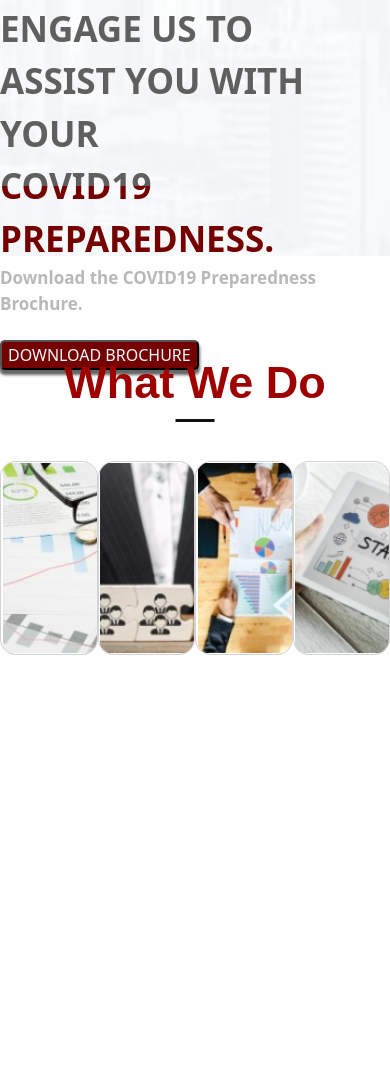
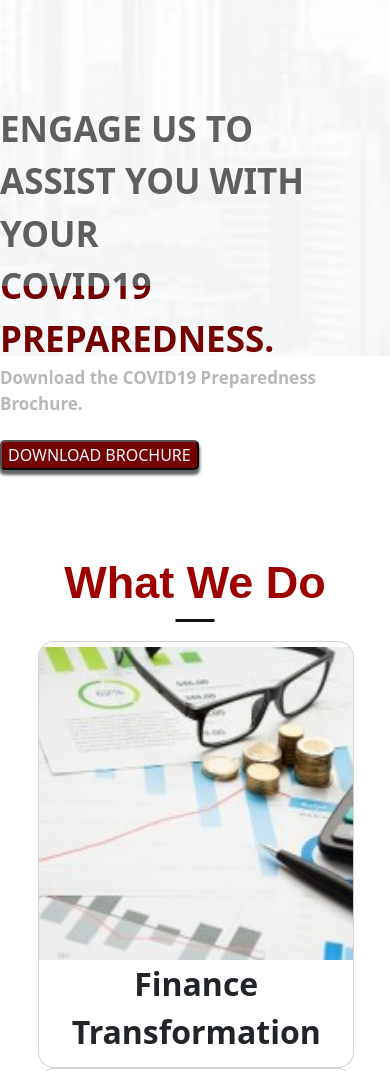
Before and after one commit to Deepanshu972/Pv_advisery, a plain HTML site: page index.html in a window 390 px wide. Shown: the part 728-1799 px from the top of the page. Before the commit the page ends 1483 px from the top, so only its background shows below. Drawn offline with nearby package versions, Linux system fonts and the light colour scheme.

Commit message:
crosel complete

```diff
--- a/css/Main.css
+++ b/css/Main.css
@@ -198,7 +198,7 @@ section .title{
   text-align: center;
   font-size: 30px;
   font-weight: bold;
-  margin-bottom: 10%;
+  margin-bottom: 5%;
   padding-bottom: 1%;
   font-family: 'Ubuntu', sans-serif;
   color:  #9e0000;
@@ -218,45 +218,36 @@ section .title::before{
   background: #111;
   transform: translateX(-50%);
 }
-section .title::after{
-  position: absolute;
-  bottom: -8px;
-  left: 50%;
-  font-size: 20px;
-  color:  rgb(208, 7, 7);
-  padding: 0 5px;
-  background: #fff;
-  transform: translateX(-50%);
-}
-
 .carousel .card{
   background: #fff;
   border-radius: 16px;
-  padding: 0.25% 0.35%;
+  padding: 1.5% 0.8% 3.5% 0.8%;
   text-align: center;
   overflow: hidden;
   transition: all 0.3s ease;
 }
+.cardscenter{
+  position:relative;
+  align-items: center;
+  margin-left: 8%;
+}
 .card{
-  margin-left: 0%;
+  margin-left: 2%;
 }
-.carousel .card:hover{
-  background:   #9e0000;
-}
-.teams .carousel .card .box{
-  display: flex;
+
+.carousel .card .box{
+  display:flex;
   flex-direction: column;
   align-items: center;
   justify-content: center;
   transition: all 0.3s ease;
 }
-.teams .carousel .card:hover .box{
+.carousel .card:hover .box{
   transform: scale(1.05);
 }
-.teams .carousel .card .text{
-  font-size: 25px;
-  font-weight: 500;
-  margin: 10px 0 7px 0;
+.carousel .card .text{
+  font-size: 200%;
+  font-weight: bold;
 }
 .carousel .card img{
   height: 100%;
@@ -270,13 +261,25 @@ section .title::after{
 
 .owl-carousel {
   display:flex;
-  width: 100%;
+  width: 90%;
   margin-left: 0.1%;
+  margin-right: 0.1%;
   -webkit-tap-highlight-color: transparent;
      position: relative;
   z-index: 1; }
+
+  @media only screen and (max-width: 1000px){
+  .owl-carousel {
+    display:block;
+    width: 90%;
+    margin-left: 0.1%;
+    margin-right: 0.1%;
+    -webkit-tap-highlight-color: transparent;
+       position: relative;
+    z-index: 1; }
+  }
   .owl-carousel .owl-stage {
-    position: relative;
+    position:absolute;
     -ms-touch-action: pan-Y;
     touch-action: manipulation;
      -moz-backface-visibility: hidden;
--- a/index.html
+++ b/index.html
@@ -78,7 +78,7 @@
     </div>
 
 
-
+<section>
     <div class="row align-items-center  align-items-md-center" id="secondnav" >
       <div class="col-lg-6  col-sm-12 col-md-12 " >
  <div class="d-flex justify-content-lg-center justify-content-md-center justify-content-sm-center "><h id="as">COVID19: IS YOUR <br>BUSINESS READY?</h></div>
@@ -100,37 +100,37 @@
             <button id="btn">DOWNLOAD BROCHURE</button></a></div>
       </div>
      </div>
-
+</section>
      <section id="What_We_Do">
       <div class="section title">
           <h4 title="What We Do" id="jj">What We Do</h4>
       </div>
+      <div class="cardscenter">
       <div class="carousel owl-carousel">
         <div class="card">
             <div class="box">
                 <img src="images/image1.jpg" >
-                <div class="text">Photography Competetion certificate</div>
+                <div class="text">Finance <br>Transformation</div>
             </div>
         </div>
         <div class="card">
           <div class="box">
               <img src="images/pv-image1-–-1.jpg" >
-              <div class="text">Photography Competetion certificate</div>
+              <div class="text">Virtual CFO</div>
           </div>
       </div>
       <div class="card">
         <div class="box">
             <img src="images/pv-image1-–-2.jpg" >
-            <div class="text">Photography Competetion certificate</div>
+            <div class="text">Analytics</div>
         </div>
     </div>
     <div class="card">
       <div class="box">
           <img src="images/pv-image1-–-3.jpg" >
-          <div class="text">Photography Competetion certificate</div>
+          <div class="text">Start-up <br>Solutions</div>
       </div>
   </div>
-    </div>
       </section>
 
   </body>
```
